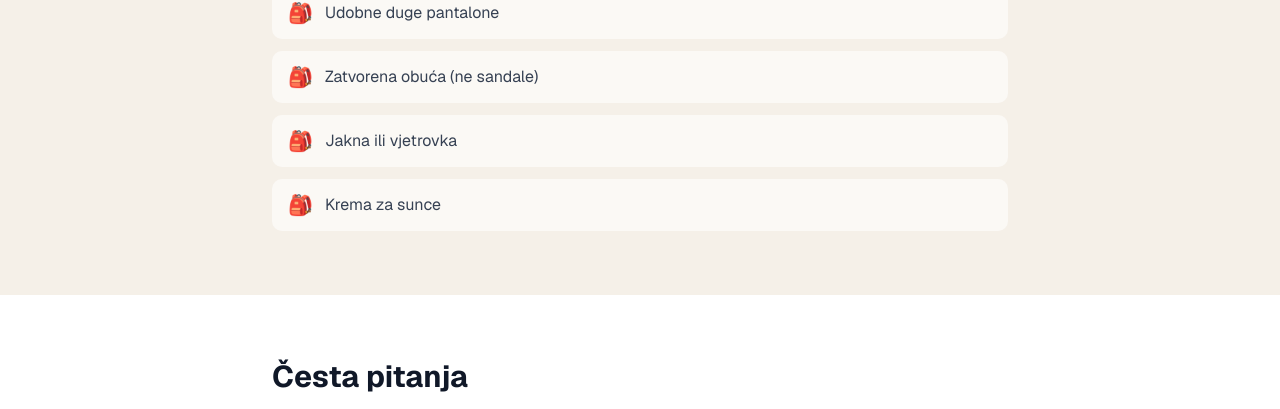
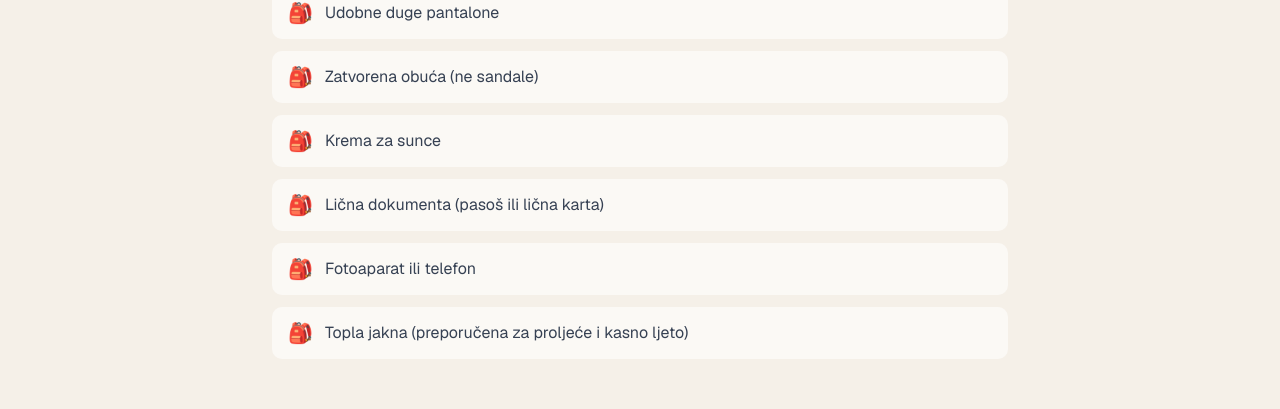
Before and after one commit to bojantaraflow/tara-flow, a Next.js app: page /bs/ture/jahanje-zelengora in a window 1280 px wide. Shown: the part 1833-2242 px from the top of the page. Built offline with nearby package versions, Linux system fonts and the light colour scheme.

Commit message:
Update whatToBring for all tours

```diff
--- a/src/data/ture.ts
+++ b/src/data/ture.ts
@@ -116,8 +116,20 @@ export const tours: Tour[] = [
     includedEn: ["Guide", "Rafting equipment (vest, helmet, paddle)", "Camp accommodation", "Dinner and breakfast", "Boat transport"],
     notIncludedBs: ["Transport do Foče", "Lični troškovi", "Putno osiguranje"],
     notIncludedEn: ["Transport to Foča", "Personal expenses", "Travel insurance"],
-    whatToBringBs: ["Sportska obuća koja se može pokvasiti", "Rezervna odjeća", "Krema za sunce", "Mali ruksak", "Lična dokumenta"],
-    whatToBringEn: ["Sports footwear that can get wet", "Spare clothes", "Sunscreen", "Small backpack", "Personal documents"],
+    whatToBringBs: [
+      "Kupaći kostim",
+      "Lična dokumenta (pasoš ili lična karta)",
+      "Krema za sunce",
+      "Fotoaparat ili telefon",
+      "Topla jakna (preporučena za proljeće i kasno ljeto)",
+    ],
+    whatToBringEn: [
+      "Swimsuit",
+      "Personal documents (passport or ID card)",
+      "Sunscreen",
+      "Camera or phone",
+      "Warm jacket (recommended for spring and late summer)",
+    ],
     faqBs: [
       { question: "Trebam li iskustvo?", answer: "Ne, rafting je prilagođen svim uzrastima i nije potrebno prethodno iskustvo." },
       { question: "Šta ako je loše vrijeme?", answer: "Tura se odvija po svakom vremenu osim u slučaju ekstremnih uslova. Uvijek vas obavještavamo unaprijed." },
@@ -195,8 +207,26 @@ export const tours: Tour[] = [
     includedEn: ["Guide", "Rafting equipment", "Hiking equipment and insurance", "Accommodation 2 nights", "All meals", "Transport between locations"],
     notIncludedBs: ["Transport do Foče", "Lični troškovi", "Putno osiguranje"],
     notIncludedEn: ["Transport to Foča", "Personal expenses", "Travel insurance"],
-    whatToBringBs: ["Planinarsku obuću", "Sportsku obuću za rafting", "Toplu jaknu", "Rezervna odjeća", "Krema za sunce i usne", "Mala ruksak"],
-    whatToBringEn: ["Hiking boots", "Sports footwear for rafting", "Warm jacket", "Spare clothes", "Sunscreen and lip balm", "Small backpack"],
+    whatToBringBs: [
+      "Kupaći kostim",
+      "Gojzerice ili planinarsku obuću",
+      "Udobne patike",
+      "Voda 1.5L u boci",
+      "Krema za sunce",
+      "Lična dokumenta (pasoš ili lična karta)",
+      "Fotoaparat ili telefon",
+      "Topla jakna (preporučena za proljeće i kasno ljeto)",
+    ],
+    whatToBringEn: [
+      "Swimsuit",
+      "Hiking boots or trail shoes",
+      "Comfortable sneakers",
+      "1.5L water bottle",
+      "Sunscreen",
+      "Personal documents (passport or ID card)",
+      "Camera or phone",
+      "Warm jacket (recommended for spring and late summer)",
+    ],
     faqBs: [
       { question: "Koliko je zahtjevan uspon na Maglić?", answer: "Uspon je srednje težine, traje oko 4-5 sati. Dobra fizička kondicija je preporučena." },
       { question: "Da li je uključena oprema za planinarenje?", answer: "Da, sva potrebna oprema je uključena u cijenu." },
@@ -274,8 +304,26 @@ export const tours: Tour[] = [
     includedEn: ["Guide", "Rafting equipment", "Camp accommodation 2 nights", "All meals", "Boat transport"],
     notIncludedBs: ["Transport do Foče", "Lični troškovi", "Putno osiguranje"],
     notIncludedEn: ["Transport to Foča", "Personal expenses", "Travel insurance"],
-    whatToBringBs: ["Planinarsku obuću", "Kupaći kostim", "Rezervna odjeća", "Krema za sunce", "Kamera ili telefon za fotografije"],
-    whatToBringEn: ["Hiking boots", "Swimsuit", "Spare clothes", "Sunscreen", "Camera or phone for photos"],
+    whatToBringBs: [
+      "Kupaći kostim",
+      "Gojzerice ili planinarsku obuću",
+      "Udobne patike",
+      "Voda 1.5L u boci",
+      "Krema za sunce",
+      "Lična dokumenta (pasoš ili lična karta)",
+      "Fotoaparat ili telefon",
+      "Topla jakna (preporučena za proljeće i kasno ljeto)",
+    ],
+    whatToBringEn: [
+      "Swimsuit",
+      "Hiking boots or trail shoes",
+      "Comfortable sneakers",
+      "1.5L water bottle",
+      "Sunscreen",
+      "Personal documents (passport or ID card)",
+      "Camera or phone",
+      "Warm jacket (recommended for spring and late summer)",
+    ],
     faqBs: [
       { question: "Može li se kupati u jezeru?", answer: "Da! Trnovačko jezero je čisto i osvježavajuće, kupanje je dozvoljeno." },
       { question: "Koliko je dug pohod do jezera?", answer: "Oko 3-4 sata hoda u jednom smjeru, srednje težine." },
@@ -365,8 +413,26 @@ export const tours: Tour[] = [
     includedEn: ["Guide throughout the arrangement", "All equipment (rafting + hiking)", "Accommodation 3 nights", "All meals", "All transfers between locations"],
     notIncludedBs: ["Transport do Foče", "Lični troškovi", "Putno osiguranje", "Alkohol"],
     notIncludedEn: ["Transport to Foča", "Personal expenses", "Travel insurance", "Alcohol"],
-    whatToBringBs: ["Planinarsku obuću", "Sportska obuća za rafting", "Topla jakna", "Kupaći kostim", "Rezervna odjeća za 4 dana", "Krema za sunce"],
-    whatToBringEn: ["Hiking boots", "Sports footwear for rafting", "Warm jacket", "Swimsuit", "Spare clothes for 4 days", "Sunscreen"],
+    whatToBringBs: [
+      "Kupaći kostim",
+      "Gojzerice ili planinarsku obuću",
+      "Udobne patike",
+      "Voda 1.5L u boci",
+      "Krema za sunce",
+      "Lična dokumenta (pasoš ili lična karta)",
+      "Fotoaparat ili telefon",
+      "Topla jakna (preporučena za proljeće i kasno ljeto)",
+    ],
+    whatToBringEn: [
+      "Swimsuit",
+      "Hiking boots or trail shoes",
+      "Comfortable sneakers",
+      "1.5L water bottle",
+      "Sunscreen",
+      "Personal documents (passport or ID card)",
+      "Camera or phone",
+      "Warm jacket (recommended for spring and late summer)",
+    ],
     faqBs: [
       { question: "Za koga je ova tura?", answer: "Za fizički aktivne osobe koje žele maksimum avanture. Nije preporučena za početnike bez kondicioniranja." },
       { question: "Koliko osoba može biti u grupi?", answer: "Maksimalno 10 osoba radi kvaliteta iskustva." },
@@ -444,8 +510,20 @@ export const tours: Tour[] = [
     includedEn: ["Guide", "Rafting equipment (vest, helmet, paddle, wetsuit if needed)", "Lunch by the river", "Boat transport back"],
     notIncludedBs: ["Transport do Foče", "Lični troškovi", "Putno osiguranje"],
     notIncludedEn: ["Transport to Foča", "Personal expenses", "Travel insurance"],
-    whatToBringBs: ["Kupaći kostim ispod odjeće", "Sportska obuća koja se može pokvasiti", "Rezervna odjeća", "Krema za sunce", "Mala vodootporna torba"],
-    whatToBringEn: ["Swimsuit under clothes", "Sports footwear that can get wet", "Spare clothes", "Sunscreen", "Small waterproof bag"],
+    whatToBringBs: [
+      "Kupaći kostim",
+      "Lična dokumenta (pasoš ili lična karta)",
+      "Krema za sunce",
+      "Fotoaparat ili telefon",
+      "Topla jakna (preporučena za proljeće i kasno ljeto)",
+    ],
+    whatToBringEn: [
+      "Swimsuit",
+      "Personal documents (passport or ID card)",
+      "Sunscreen",
+      "Camera or phone",
+      "Warm jacket (recommended for spring and late summer)",
+    ],
     faqBs: [
       { question: "Koliko traje rafting?", answer: "Oko 4-5 sati plovidbe, zavisno od vodostaja rijeke." },
       { question: "Je li rafting opasan?", answer: "Sa iskusnim vodičem i opremom, rafting na Tari je siguran za sve uzraste." },
@@ -523,8 +601,20 @@ export const tours: Tour[] = [
     includedEn: ["Guide", "Rafting equipment", "Lunch by the river"],
     notIncludedBs: ["Transport do Foče", "Lični troškovi", "Putno osiguranje"],
     notIncludedEn: ["Transport to Foča", "Personal expenses", "Travel insurance"],
-    whatToBringBs: ["Kupaći kostim", "Sportska obuća", "Rezervna odjeća", "Krema za sunce"],
-    whatToBringEn: ["Swimsuit", "Sports footwear", "Spare clothes", "Sunscreen"],
+    whatToBringBs: [
+      "Kupaći kostim",
+      "Lična dokumenta (pasoš ili lična karta)",
+      "Krema za sunce",
+      "Fotoaparat ili telefon",
+      "Topla jakna (preporučena za proljeće i kasno ljeto)",
+    ],
+    whatToBringEn: [
+      "Swimsuit",
+      "Personal documents (passport or ID card)",
+      "Sunscreen",
+      "Camera or phone",
+      "Warm jacket (recommended for spring and late summer)",
+    ],
     faqBs: [
       { question: "Je li Drina pogodna za djecu?", answer: "Da, Drina je mirnija rijeka i idealna je za porodice sa djecom." },
       { question: "Koja je razlika između Tare i Drine?", answer: "Tara ima više brzaka i adrenalina, Drina je mirnija i opuštenija. Obje su prekrasne." },
@@ -590,8 +680,22 @@ export const tours: Tour[] = [
     includedEn: ["Guide and riding instructor", "Horse and all riding equipment", "Helmet and vest", "Picnic snack"],
     notIncludedBs: ["Transport do polazne tačke", "Lični troškovi", "Putno osiguranje"],
     notIncludedEn: ["Transport to starting point", "Personal expenses", "Travel insurance"],
-    whatToBringBs: ["Udobne duge pantalone", "Zatvorena obuća (ne sandale)", "Jakna ili vjetrovka", "Krema za sunce"],
-    whatToBringEn: ["Comfortable long trousers", "Closed footwear (no sandals)", "Jacket or windbreaker", "Sunscreen"],
+    whatToBringBs: [
+      "Udobne duge pantalone",
+      "Zatvorena obuća (ne sandale)",
+      "Krema za sunce",
+      "Lična dokumenta (pasoš ili lična karta)",
+      "Fotoaparat ili telefon",
+      "Topla jakna (preporučena za proljeće i kasno ljeto)",
+    ],
+    whatToBringEn: [
+      "Comfortable long trousers",
+      "Closed footwear (no sandals)",
+      "Sunscreen",
+      "Personal documents (passport or ID card)",
+      "Camera or phone",
+      "Warm jacket (recommended for spring and late summer)",
+    ],
     faqBs: [
       { question: "Trebam li iskustvo u jahanju?", answer: "Ne, početnici su dobrodošli. Instruktor će te naučiti osnove prije polaska." },
       { question: "Da li je jahanje sigurno?", answer: "Da, konji su uvježbani za terensko jahanje i iskusni su s turistima." },
@@ -678,8 +782,22 @@ export const tours: Tour[] = [
     ],
     notIncludedBs: ["Lični troškovi", "Putno osiguranje"],
     notIncludedEn: ["Personal expenses", "Travel insurance"],
-    whatToBringBs: ["Planinarsku obuću", "Kupaći kostim", "Rezervna odjeća", "Krema za sunce", "Dovoljno vode"],
-    whatToBringEn: ["Hiking boots", "Swimsuit", "Spare clothes", "Sunscreen", "Enough water"],
+    whatToBringBs: [
+      "Gojzerice ili planinarsku obuću",
+      "Udobne patike",
+      "Voda 1.5L u boci",
+      "Krema za sunce",
+      "Lična dokumenta (pasoš ili lična karta)",
+      "Topla jakna (preporučena za proljeće i kasno ljeto)",
+    ],
+    whatToBringEn: [
+      "Hiking boots or trail shoes",
+      "Comfortable sneakers",
+      "1.5L water bottle",
+      "Sunscreen",
+      "Personal documents (passport or ID card)",
+      "Warm jacket (recommended for spring and late summer)",
+    ],
     faqBs: [
       { question: "Koliko traje uspon?", answer: "Oko 3-4 sata u jednom smjeru, zavisno od tempa grupe." },
       { question: "Može li se kupati?", answer: "Da, kupanje je dozvoljeno i toplo preporučeno — voda je čista i osvježavajuća." },
@@ -769,8 +887,22 @@ export const tours: Tour[] = [
     ],
     notIncludedBs: ["Lični troškovi", "Putno osiguranje"],
     notIncludedEn: ["Personal expenses", "Travel insurance"],
-    whatToBringBs: ["Udobnu obuću za šetnju", "Laganu jaknu", "Rezervna odjeća", "Repelent za insekte", "Kamera"],
-    whatToBringEn: ["Comfortable walking shoes", "Light jacket", "Spare clothes", "Insect repellent", "Camera"],
+    whatToBringBs: [
+      "Gojzerice ili planinarsku obuću",
+      "Udobne patike",
+      "Voda 1.5L u boci",
+      "Krema za sunce",
+      "Lična dokumenta (pasoš ili lična karta)",
+      "Topla jakna (preporučena za proljeće i kasno ljeto)",
+    ],
+    whatToBringEn: [
+      "Hiking boots or trail shoes",
+      "Comfortable sneakers",
+      "1.5L water bottle",
+      "Sunscreen",
+      "Personal documents (passport or ID card)",
+      "Warm jacket (recommended for spring and late summer)",
+    ],
     faqBs: [
       { question: "Zašto je potreban vodič za prašumu?", answer: "Ulaz u prašumu Perućica dozvoljen je isključivo uz ovlaštenog vodiča radi zaštite ovog prirodnog blaga." },
       { question: "Koliko traje obilazak?", answer: "Cijeli izlet traje oko 6-7 sati zajedno s putovanjem." },
@@ -870,8 +1002,20 @@ export const tours: Tour[] = [
     ],
     notIncludedBs: ["Lični troškovi", "Putno osiguranje"],
     notIncludedEn: ["Personal expenses", "Travel insurance"],
-    whatToBringBs: ["Udobnu odjeću", "Jaknu ili vjetrovku", "Zaštita od sunca", "Kamera", "Dobro raspoloženje"],
-    whatToBringEn: ["Comfortable clothes", "Jacket or windbreaker", "Sun protection", "Camera", "Good spirits"],
+    whatToBringBs: [
+      "Udobna odjeća",
+      "Krema za sunce",
+      "Lična dokumenta (pasoš ili lična karta)",
+      "Fotoaparat ili telefon",
+      "Topla jakna (preporučena za proljeće i kasno ljeto)",
+    ],
+    whatToBringEn: [
+      "Comfortable clothing",
+      "Sunscreen",
+      "Personal documents (passport or ID card)",
+      "Camera or phone",
+      "Warm jacket (recommended for spring and late summer)",
+    ],
     faqBs: [
       { question: "Je li safari prikladan za djecu?", answer: "Apsolutno! Jeep safari je odličan za cijelu porodicu, uključujući djecu svih uzrasta." },
       { question: "Koliko osoba stane u vozilo?", answer: "4-6 osoba po vozilu, zavisno od tipa terenskog vozila." },
```
